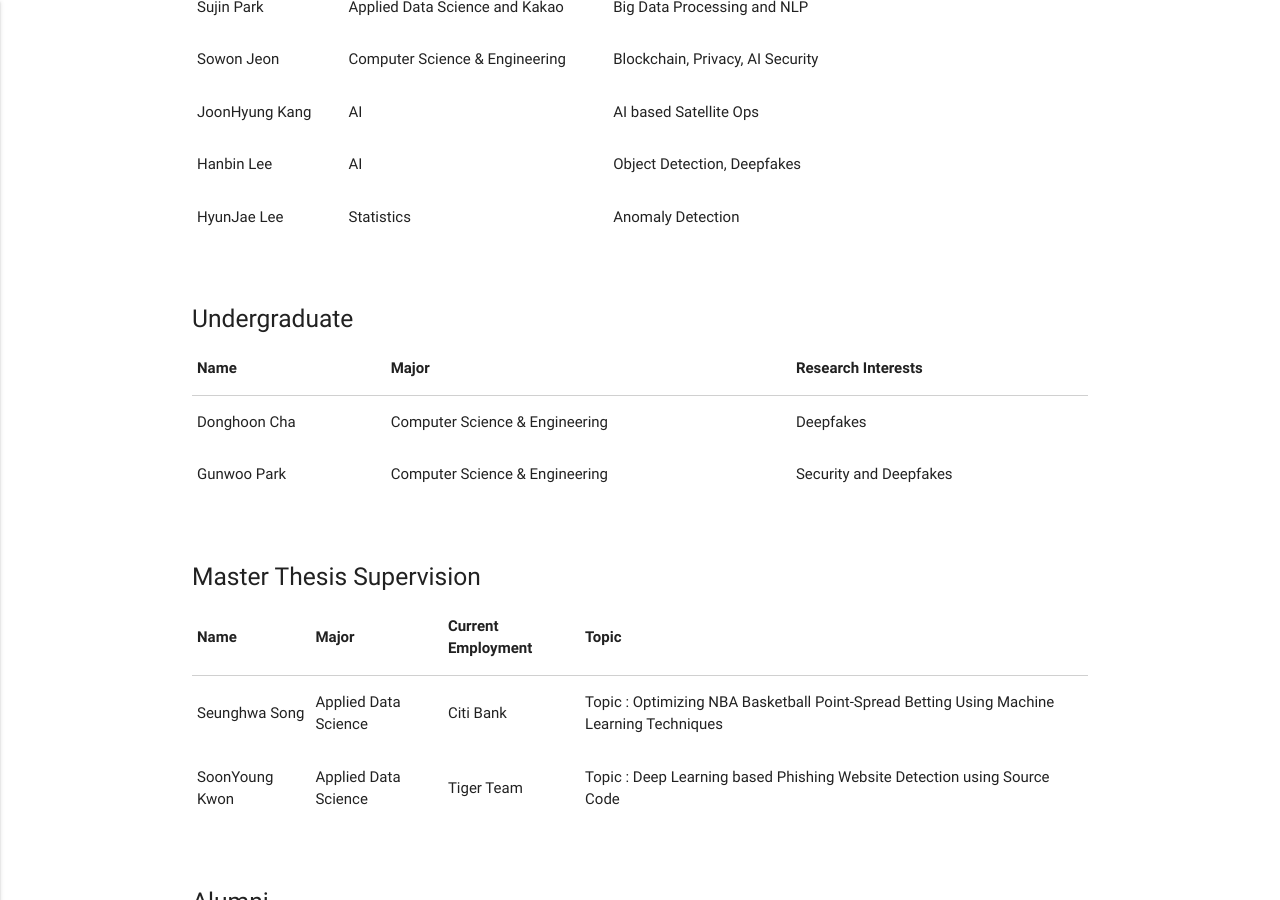
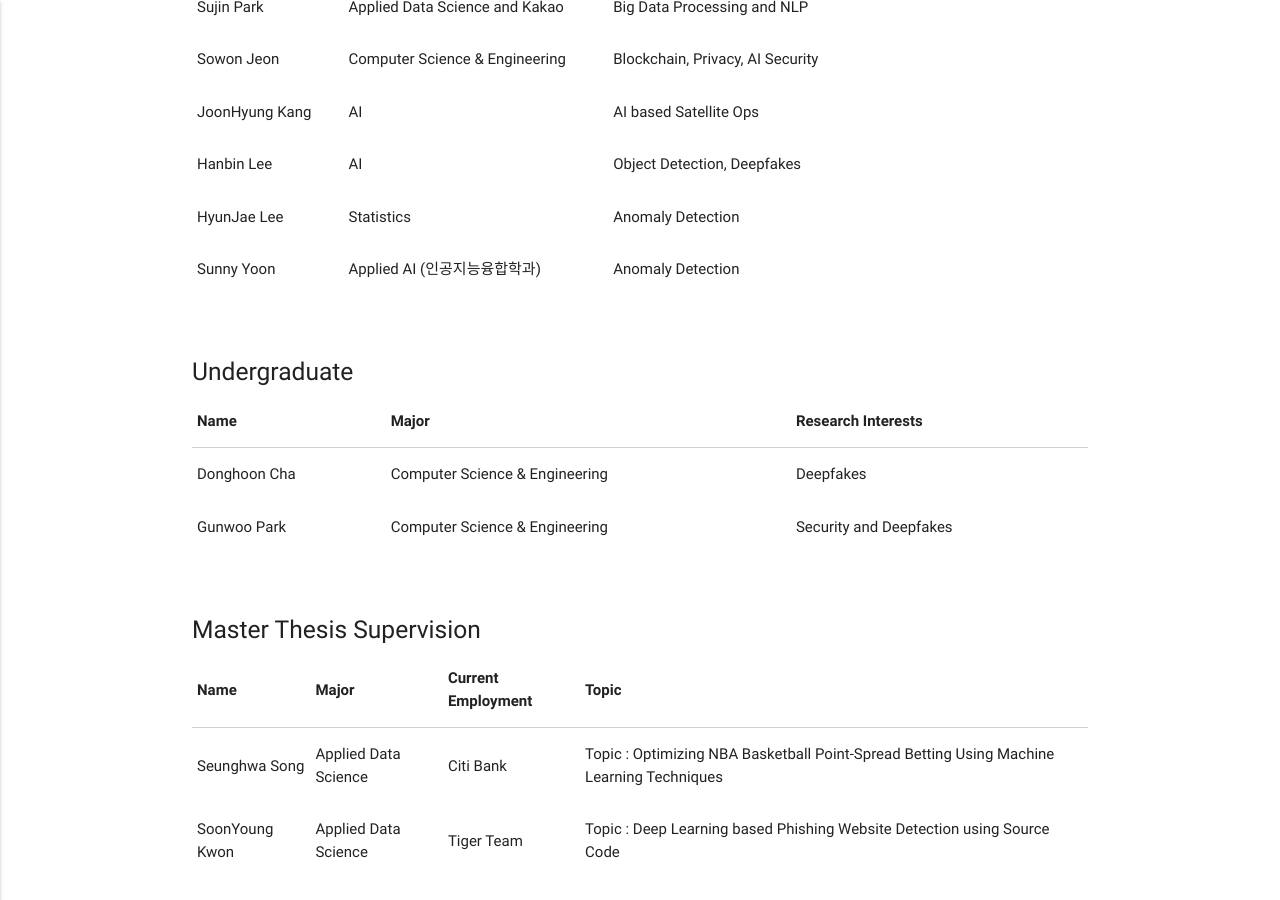
Before and after one commit to Yurim990507/DASH-Lab.github.io, a Jekyll site: the page built from example3.md, in a window 1280 px wide and 900 px high, scrolled down 1086 px. Built offline with Jekyll 4.4.1, drawn with Linux system fonts in a browser that asks for light colours.

Commit message:
Update example3.md

```diff
--- a/example3.md
+++ b/example3.md
@@ -114,6 +114,11 @@ permalink: /Members/
                   <td>Statistics</td>
                   <td> Anomaly Detection</td>
                 </tr>
+                <tr>
+                  <td>Sunny Yoon</td>
+                  <td>Applied AI (인공지능융합학과)</td>
+                  <td> Anomaly Detection</td>
+                </tr>
               </tbody>
             </table>
           </div>
```
